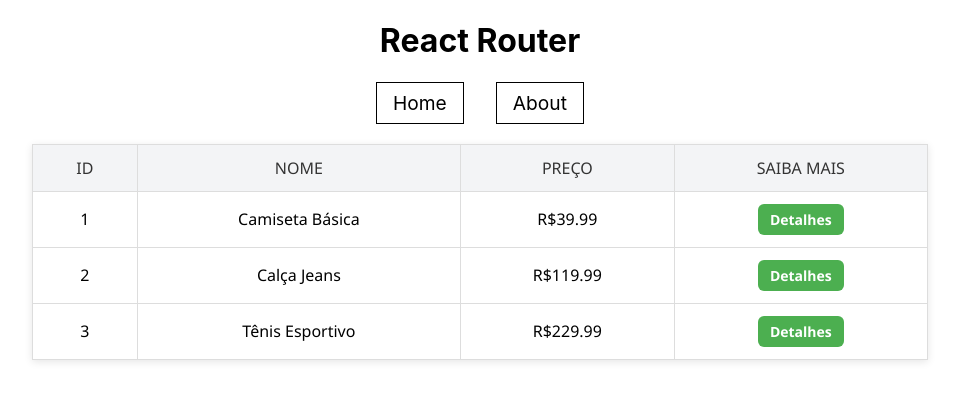
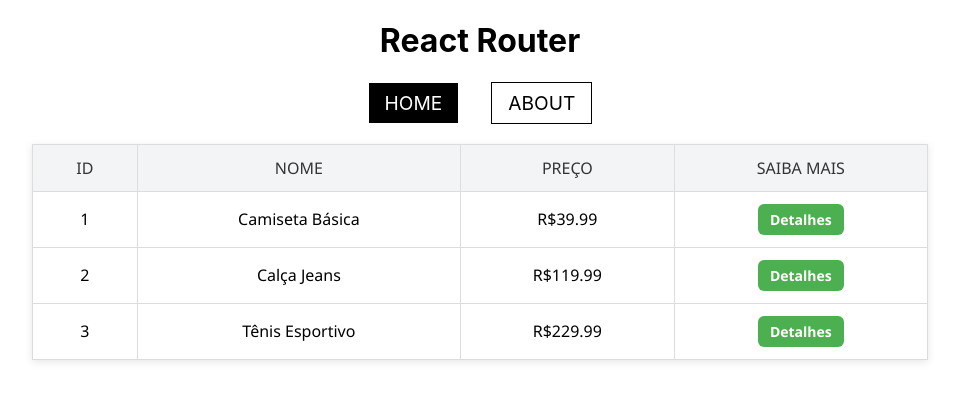
Before and after one commit to WeldonPereira/react-router, a React (Create React App) app: page / in a window 1280 px wide. Shown: the top 400 px of the page, without its empty margins (160-1119 px from the left). Built offline with nearby package versions, Linux system fonts and the light colour scheme; data requests are answered from the project's data file.

Commit message:
feat: usar o NavLink para destacar a rota ativa

```diff
--- a/src/components/Navbar.js
+++ b/src/components/Navbar.js
@@ -1,10 +1,10 @@
 import "./Navbar.css";
-import { Link } from "react-router-dom";
+import { NavLink } from "react-router-dom";
 
 const Navbar = () => {
   return <nav>
-    <Link to="/">Home</Link>
-    <Link to="/about">About</Link>
+    <NavLink to="/">HOME</NavLink>
+    <NavLink to="/about">ABOUT</NavLink>
   </nav>;
 };
 
```
